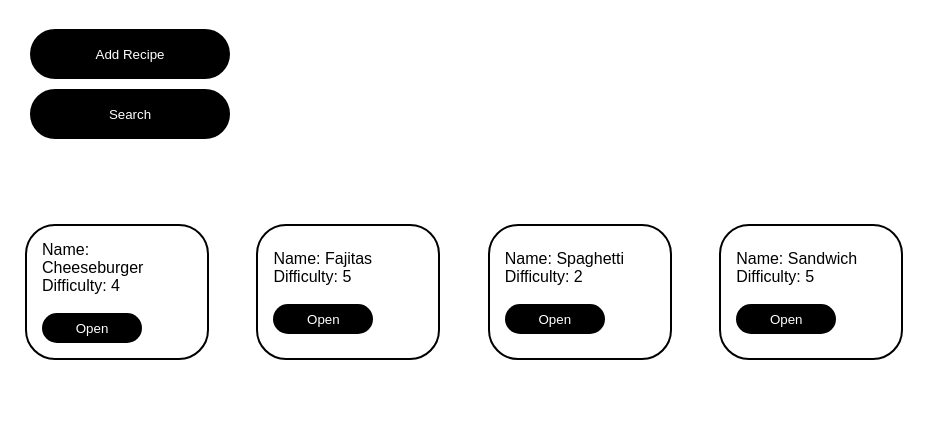
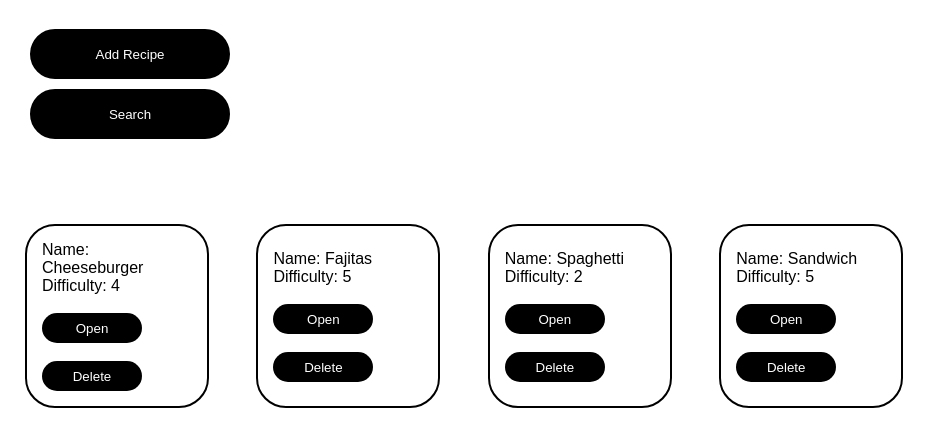
Before and after one commit to jasonjconci/2ManyCooks, a Flask app: page / in a window 1280 px wide. Shown: the part 211-658 px from the top of the page, without its empty margins (0-941 px from the left). Run offline with Flask 2, Linux system fonts and the light colour scheme; data comes from the database, SQL or seed files in the repository.

Commit message:
Moved delete button

```diff
--- a/templates/index.html
+++ b/templates/index.html
@@ -34,7 +34,10 @@
                 <div style="align-content: center; display: flex;">
                     <form action='/' method="post">
                         <button class="small-button" id="Recipe_Details_Button"
-                                name="submit_forward" value={{recipe[0]}}>Open</button>
+                                name="submit_forward" value={{recipe[0]+"open"}}>Open</button>
+                        <div style="padding-right: 10px;">&nbsp;</div>
+                         <button class="small-button" id="Recipe_Delete_Button"
+                                 name="submit_forward" value={{recipe[0]+"delete"}}>Delete</button>
                     </form>
                 </div>
             </span>
```
Also changed, not shown: templates/details.html (+4 -4 lines).
